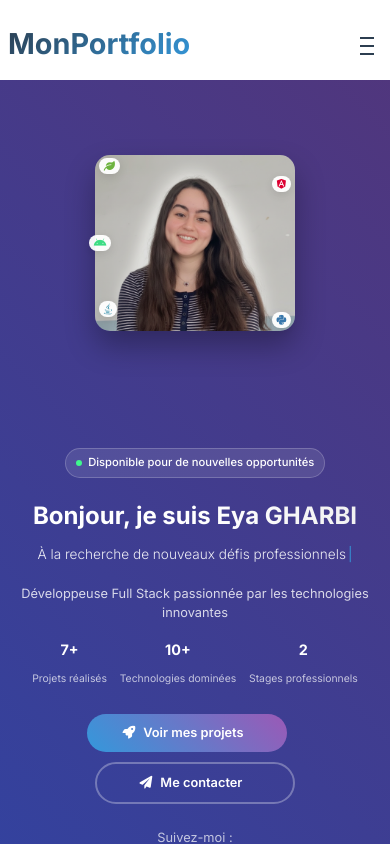
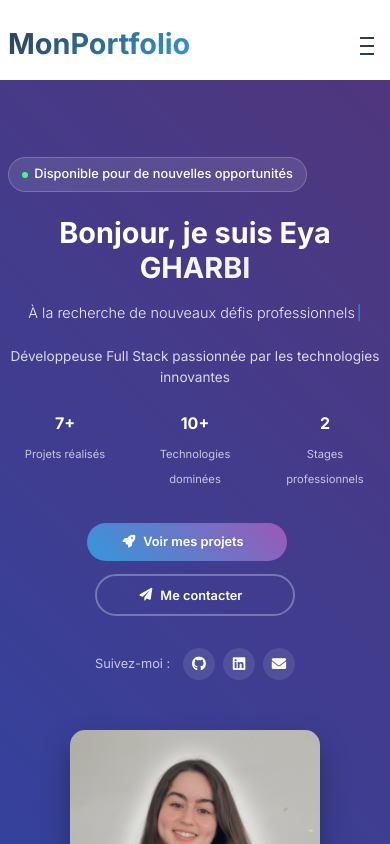
Before and after one commit to Eya480/eya.gharbi.github.io, an Angular app: page /home in a window 390 px wide. Shown: the top 844 px of the page. Built offline with nearby package versions, Linux system fonts and the light colour scheme.

Commit message:
4d commit

```diff
--- a/src/app/components/hero/hero.html
+++ b/src/app/components/hero/hero.html
@@ -12,7 +12,7 @@
   <div class="container">
     <div class="row align-items-center min-vh-100">
       <!-- Contenu texte -->
-      <div class="col-lg-6 col-md-12 order-md-1 order-2" [class.fade-in]="showContent">
+      <div class="col-lg-6" [class.fade-in]="showContent">
         <div class="hero-content">
           <!-- Badge de statut -->
           <div class="status-badge">
@@ -61,7 +61,7 @@
               <div class="btn-hover-effect"></div>
             </button>
 
-            <button class="btn btn-outline-light btn-lg" routerLink="/contact">
+            <button class="btn btn-outline-light btn-lg" route>
               <span class="btn-content">
                 <i class="fas fa-paper-plane me-2"></i>
                 Me contacter
@@ -93,7 +93,7 @@
       </div>
 
       <!-- Image de profil -->
-      <div class="col-lg-6 col-md-12 text-center order-md-2 order-1" [class.fade-in]="showContent">
+      <div class="col-lg-6 text-center" [class.fade-in]="showContent">
         <div class="hero-image-container">
           <div class="image-wrapper" [class.loaded]="imageLoaded">
             <img
@@ -107,35 +107,27 @@
             <!-- Badge flottant technologies -->
             <div class="tech-badge spring-badge">
               <i class="fas fa-leaf"></i>
-              <span class="badge-text">Spring Boot</span>
+              <span>Spring Boot</span>
             </div>
             <div class="tech-badge angular-badge">
               <i class="fab fa-angular"></i>
-              <span class="badge-text">Angular</span>
+              <span>Angular</span>
             </div>
             <div class="tech-badge java-badge">
               <i class="fab fa-java"></i>
-              <span class="badge-text">Java</span>
+              <span>Java</span>
             </div>
             <div class="tech-badge python-badge">
               <i class="fab fa-python"></i>
-              <span class="badge-text">Python</span>
+              <span>Python</span>
             </div>
-            <div class="tech-badge android-badge">
+            <div class="tech-badge a">
               <i class="fab fa-android"></i>
-              <span class="badge-text">Android</span>
+              <span>Android</span>
             </div>
           </div>
         </div>
       </div>
     </div>
   </div>
-
-  <!-- Indicateur de scroll pour mobile -->
-  <div class="scroll-indicator-mobile">
-    <div class="scroll-arrow">
-      <i class="fas fa-chevron-down"></i>
-    </div>
-    <span class="scroll-text">Scroll</span>
-  </div>
 </section>
--- a/src/app/components/hero/hero.scss
+++ b/src/app/components/hero/hero.scss
@@ -33,22 +33,16 @@ $gradient-end: #764ba2;
   50% { opacity: 0; }
 }
 
-// Styles de base
+// Styles de la section hero
 .hero-section {
   position: relative;
   min-height: 100vh;
+  max-height: 100vh;
   background: rgb(23, 23, 70);
   overflow: hidden;
   color: $white;
   display: flex;
   align-items: center;
-  padding: 1rem 0;
-
-  @media (max-width: 768px) {
-    min-height: 100vh;
-    max-height: none;
-    padding: 0.5rem 0;
-  }
 }
 
 .hero-background {
@@ -82,10 +76,6 @@ $gradient-end: #764ba2;
       left: random(100) * 1%;
     }
   }
-
-  @media (max-width: 576px) {
-    display: none; // Désactiver les particules sur mobile pour les performances
-  }
 }
 
 .gradient-overlay {
@@ -105,10 +95,6 @@ $gradient-end: #764ba2;
   position: relative;
   z-index: 2;
   padding: 2rem 0;
-
-  @media (max-width: 768px) {
-    padding: 1rem 0;
-  }
 }
 
 // Contenu principal
@@ -117,11 +103,6 @@ $gradient-end: #764ba2;
 
   &.fade-in {
     animation: fadeInUp 0.8s ease-out;
-  }
-
-  @media (max-width: 768px) {
-    padding: 0.5rem 0;
-    text-align: center;
   }
 }
 
@@ -148,18 +129,6 @@ $gradient-end: #764ba2;
     font-size: 0.8rem;
     font-weight: 500;
   }
-
-  @media (max-width: 768px) {
-    margin: 0 auto 1.5rem;
-    display: inline-flex;
-  }
-
-  @media (max-width: 480px) {
-    padding: 0.3rem 0.6rem;
-    .badge-text {
-      font-size: 0.7rem;
-    }
-  }
 }
 
 .hero-title {
@@ -173,24 +142,6 @@ $gradient-end: #764ba2;
     -webkit-background-clip: text;
     -webkit-text-fill-color: transparent;
     background-clip: text;
-  }
-
-  @media (max-width: 992px) {
-    font-size: 2rem;
-  }
-
-  @media (max-width: 768px) {
-    font-size: 1.8rem;
-    text-align: center;
-  }
-
-  @media (max-width: 576px) {
-    font-size: 1.5rem;
-    margin-bottom: 0.8rem;
-  }
-
-  @media (max-width: 380px) {
-    font-size: 1.3rem;
   }
 }
 
@@ -209,20 +160,6 @@ $gradient-end: #764ba2;
     animation: blink 1s infinite;
     margin-left: 2px;
   }
-
-  @media (max-width: 992px) {
-    font-size: 1rem;
-  }
-
-  @media (max-width: 768px) {
-    font-size: 0.9rem;
-    text-align: center;
-    min-height: 1.5rem;
-  }
-
-  @media (max-width: 576px) {
-    font-size: 0.85rem;
-  }
 }
 
 .hero-description {
@@ -235,20 +172,9 @@ $gradient-end: #764ba2;
     color: $white;
     font-weight: 600;
   }
-
-  @media (max-width: 768px) {
-    font-size: 0.85rem;
-    text-align: center;
-    margin-bottom: 1.2rem;
-  }
-
-  @media (max-width: 576px) {
-    font-size: 0.8rem;
-    margin-bottom: 1rem;
-  }
 }
 
-// Statistiques
+// Statistiques compactes
 .hero-stats {
   display: flex;
   gap: 1.5rem;
@@ -270,51 +196,9 @@ $gradient-end: #764ba2;
       color: rgba($white, 0.7);
     }
   }
-
-  @media (max-width: 992px) {
-    gap: 1rem;
-
-    .stat-item .stat-number {
-      font-size: 1.1rem;
-    }
-  }
-
-  @media (max-width: 768px) {
-    justify-content: center;
-    gap: 1rem;
-    margin-bottom: 1.5rem;
-
-    .stat-item {
-      .stat-number {
-        font-size: 1rem;
-      }
-      .stat-label {
-        font-size: 0.7rem;
-      }
-    }
-  }
-
-  @media (max-width: 576px) {
-    gap: 0.8rem;
-
-    .stat-item {
-      .stat-number {
-        font-size: 0.9rem;
-      }
-      .stat-label {
-        font-size: 0.65rem;
-      }
-    }
-  }
-
-  @media (max-width: 380px) {
-    flex-direction: row;
-    justify-content: space-around;
-    gap: 0.5rem;
-  }
 }
 
-// Boutons d'action
+// Boutons d'action compacts
 .hero-actions {
   display: flex;
   gap: 0.8rem;
@@ -359,42 +243,9 @@ $gradient-end: #764ba2;
       }
     }
   }
-
-  @media (max-width: 768px) {
-    justify-content: center;
-    margin-bottom: 1.5rem;
-
-    .btn {
-      padding: 0.6rem 1.2rem;
-      font-size: 0.8rem;
-    }
-  }
-
-  @media (max-width: 576px) {
-    flex-direction: column;
-    align-items: center;
-    gap: 0.6rem;
-
-    .btn {
-      width: 200px;
-      padding: 0.6rem 1rem;
-      font-size: 0.8rem;
-
-      .btn-content i {
-        margin-right: 0.3rem;
-      }
-    }
-  }
-
-  @media (max-width: 380px) {
-    .btn {
-      width: 180px;
-      padding: 0.5rem 0.8rem;
-    }
-  }
 }
 
-// Réseaux sociaux
+// Réseaux sociaux compacts
 .hero-social {
   display: flex;
   align-items: center;
@@ -430,42 +281,15 @@ $gradient-end: #764ba2;
       font-size: 0.9rem;
     }
   }
-
-  @media (max-width: 768px) {
-    justify-content: center;
-    flex-wrap: wrap;
-
-    .social-label {
-      width: 100%;
-      text-align: center;
-      margin-bottom: 0.5rem;
-    }
-  }
-
-  @media (max-width: 576px) {
-    .social-link {
-      width: 28px;
-      height: 28px;
-
-      i {
-        font-size: 0.8rem;
-      }
-    }
-  }
 }
 
-// Container de l'image
+// Container de l'image compact
 .hero-image-container {
   position: relative;
   padding: 1rem;
 
   &.fade-in {
     animation: fadeInUp 0.8s ease-out 0.2s both;
-  }
-
-  @media (max-width: 768px) {
-    padding: 0.5rem;
-    margin-bottom: 1rem;
   }
 }
 
@@ -479,14 +303,6 @@ $gradient-end: #764ba2;
       opacity: 1;
       transform: scale(1);
     }
-  }
-
-  @media (max-width: 768px) {
-    max-width: 250px;
-  }
-
-  @media (max-width: 576px) {
-    max-width: 200px;
   }
 }
 
@@ -502,7 +318,7 @@ $gradient-end: #764ba2;
   z-index: 2;
 }
 
-// Badges de technologies
+// Badges de technologies compacts
 .tech-badge {
   position: absolute;
   background: rgba($white, 0.95);
@@ -540,64 +356,54 @@ $gradient-end: #764ba2;
   }
 
   &.python-badge {
-    bottom: 1%;
+    bottom:1%;
     right: 5%;
     i { color: #3776ab; }
   }
+}
 
-  &.android-badge {
-    top: 50%;
-    left: -5%;
-    transform: translateY(-50%);
-    i { color: #3DDC84; }
+// Carte d'expérience compacte
+.experience-card {
+  position: absolute;
+  bottom: -15px;
+  right: 10px;
+  background: linear-gradient(45deg, $secondary-color, $accent-color);
+  border-radius: 12px;
+  padding: 0.8rem 1rem;
+  box-shadow: 0 8px 20px rgba(0, 0, 0, 0.3);
+  z-index: 4;
+  animation: fadeInUp 0.8s ease-out 0.4s both;
+
+  .card-content {
+    display: flex;
+    align-items: center;
+    gap: 0.6rem;
   }
 
-  @media (max-width: 768px) {
-    padding: 0.2rem 0.4rem;
-    font-size: 0.6rem;
-
-    .badge-text {
-      display: none; // Cacher le texte sur mobile
-    }
-
-    &.spring-badge {
-      top: 2%;
-      left: 2%;
-    }
-
-    &.angular-badge {
-      top: 12%;
-      right: 2%;
-    }
-
-    &.java-badge {
-      bottom: 8%;
-      left: 2%;
-    }
-
-    &.python-badge {
-      bottom: 2%;
-      right: 2%;
-    }
-
-    &.android-badge {
-      top: 50%;
-      left: -3%;
-    }
+  .card-icon {
+    font-size: 1.2rem;
+    color: $white;
   }
 
-  @media (max-width: 576px) {
-    padding: 0.15rem 0.3rem;
-    border-radius: 10px;
+  .card-text {
+    display: flex;
+    flex-direction: column;
+  }
 
-    i {
-      font-size: 0.7rem;
-    }
+  .card-value {
+    font-size: 0.9rem;
+    font-weight: 700;
+    color: $white;
+  }
+
+  .card-label {
+    font-size: 0.7rem;
+    color: rgba($white, 0.8);
   }
 }
 
-// Indicateur de scroll pour mobile
-.scroll-indicator-mobile {
+// Indicateur de scroll
+.scroll-indicator {
   position: absolute;
   bottom: 1rem;
   left: 50%;
@@ -605,7 +411,6 @@ $gradient-end: #764ba2;
   text-align: center;
   color: rgba($white, 0.7);
   z-index: 2;
-  display: none;
 
   .scroll-arrow {
     width: 30px;
@@ -625,23 +430,6 @@ $gradient-end: #764ba2;
     font-size: 0.75rem;
     font-weight: 500;
   }
-
-  @media (max-width: 768px) {
-    display: block;
-  }
-
-  @media (max-width: 576px) {
-    bottom: 0.5rem;
-
-    .scroll-arrow {
-      width: 25px;
-      height: 25px;
-    }
-
-    .scroll-text {
-      font-size: 0.7rem;
-    }
-  }
 }
 
 @keyframes bounce {
@@ -656,37 +444,160 @@ $gradient-end: #764ba2;
   }
 }
 
-// Optimisations pour les très petits écrans
-@media (max-width: 380px) {
+// Responsive pour écrans très petits
+@media (max-width: 992px) {
   .hero-section {
-    padding: 0.25rem 0;
+    min-height: 100vh;
+    max-height: none;
+  }
+
+  .hero-title {
+    font-size: 2rem;
+  }
+
+  .hero-subtitle {
+    font-size: 1rem;
+  }
+
+  .hero-stats {
+    gap: 1rem;
+
+    .stat-item .stat-number {
+      font-size: 1.1rem;
+    }
+  }
+}
+
+@media (max-width: 768px) {
+  .hero-section {
+    padding: 1rem 0;
+    min-height: 100vh;
   }
 
   .container {
-    padding: 0.5rem 0;
+    padding: 1rem 0;
+  }
+
+  .hero-title {
+    font-size: 1.8rem;
+    text-align: center;
+  }
+
+  .hero-subtitle {
+    font-size: 0.9rem;
+    text-align: center;
+  }
+
+  .hero-description {
+    text-align: center;
+    font-size: 0.85rem;
+  }
+
+  .status-badge {
+    align-self: center;
   }
 
   .hero-stats {
+    justify-content: center;
+    gap: 1rem;
+
     .stat-item {
       .stat-number {
-        font-size: 0.8rem;
+        font-size: 1rem;
       }
       .stat-label {
-        font-size: 0.6rem;
+        font-size: 0.7rem;
       }
     }
   }
 
-  .hero-actions .btn {
-    font-size: 0.75rem;
+  .hero-actions {
+    justify-content: center;
+
+    .btn {
+      padding: 0.6rem 1.2rem;
+      font-size: 0.8rem;
+    }
+  }
+
+  .hero-social {
+    justify-content: center;
+  }
+
+  .hero-image-container {
+    padding: 0.5rem;
+  }
+
+  .image-wrapper {
+    max-width: 250px;
+  }
+
+  .tech-badge {
+    padding: 0.2rem 0.4rem;
+    font-size: 0.6rem;
+
+    span {
+      display: none;
+    }
+  }
+
+  .experience-card {
+    position: relative;
+    bottom: auto;
+    right: auto;
+    margin-top: 1rem;
+    max-width: 160px;
+    margin-left: auto;
+    margin-right: auto;
+
+    .card-value {
+      font-size: 0.8rem;
+    }
+  }
+}
+
+@media (max-width: 576px) {
+  .hero-title {
+    font-size: 1.5rem;
+  }
+
+  .hero-stats {
+    flex-direction: row;
+    justify-content: space-around;
+  }
+
+  .hero-actions {
+    flex-direction: column;
+    align-items: center;
+
+    .btn {
+      width: 200px;
+    }
+  }
+
+  .particle {
+    display: none;
+  }
+
+  .scroll-indicator {
+    bottom: 0.5rem;
+
+    .scroll-arrow {
+      width: 25px;
+      height: 25px;
+    }
+
+    .scroll-text {
+      font-size: 0.7rem;
+    }
   }
 }
 
 // Pour les écrans très hauts
-@media (min-height: 900px) and (max-width: 768px) {
+@media (min-height: 900px) {
   .hero-section {
     min-height: 100vh;
-    padding-top: 2rem;
+    max-height: 100vh;
   }
 }
 
@@ -694,10 +605,85 @@ $gradient-end: #764ba2;
 @media (max-height: 600px) {
   .hero-section {
     min-height: 600px;
+    max-height: 600px;
+  }
+
+  .container {
+    padding: 1rem 0;
   }
 
   .hero-stats,
   .hero-social {
-    display: flex; // Toujours afficher sur mobile
+    display: none;
+  }
+
+  .hero-actions {
+    margin-bottom: 1rem;
   }
 }
+/* Hero Section Base Styles */
+.hero-section {
+  position: relative;
+  min-height: 100vh;
+  background: rgb(23, 23, 70);
+  overflow: hidden;
+}
+
+.hero-background {
+  position: absolute;
+  top: 0;
+  left: 0;
+  width: 100%;
+  height: 100%;
+  z-index: 1;
+}
+
+/* Remove particles on mobile for better performance */
+@media (max-width: 768px) {
+  .particles-container {
+    display: none;
+  }
+}
+
+/* Text highlight */
+.text-highlight {
+  background: linear-gradient(45deg, #fff, #f0f0f0);
+  -webkit-background-clip: text;
+  -webkit-text-fill-color: transparent;
+  background-clip: text;
+}
+
+/* Image responsive */
+.hero-image {
+  max-width: 100%;
+  height: auto;
+  border-radius: 15px;
+}
+
+/* Tech badges - only show on larger screens */
+@media (max-width: 768px) {
+  .tech-badge {
+    display: none !important;
+  }
+}
+
+/* Mobile-specific adjustments */
+@media (max-width: 576px) {
+  .hero-section {
+    min-height: 100vh;
+    padding: 2rem 0;
+  }
+
+  .hero-title {
+    font-size: 1.8rem !important;
+  }
+
+  .hero-stats {
+    flex-wrap: wrap;
+  }
+
+  .stat-item {
+    flex: 1;
+    min-width: 80px;
+  }
+}
```
